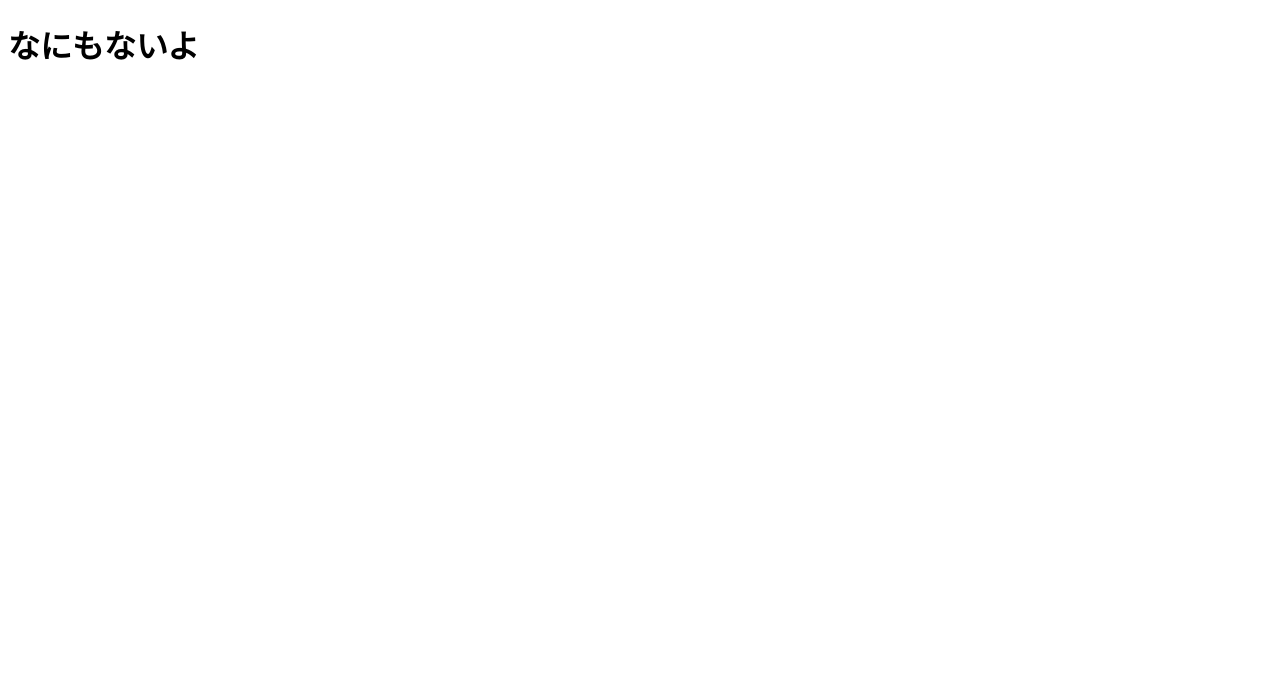
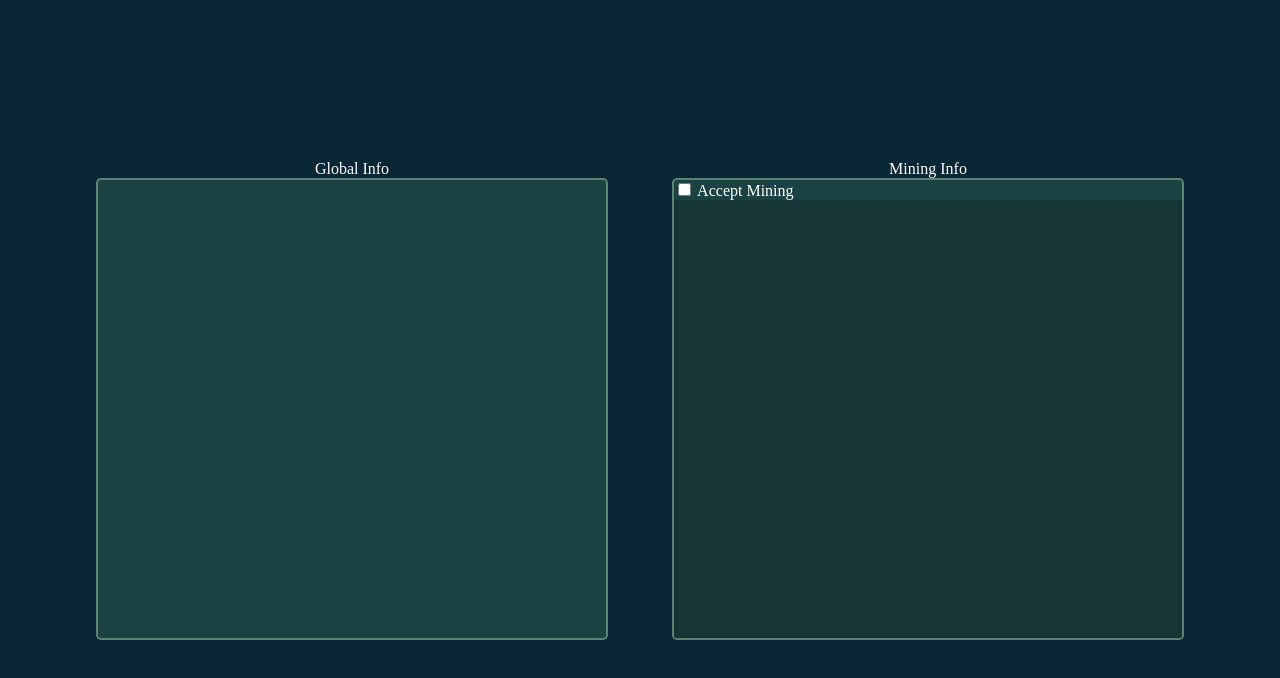
Before and after one commit to aatomu/void-mining, a website: page assets/index.html in a window 1280 px wide. Drawn offline with Linux system fonts and the light colour scheme.

Commit message:
🚧 見た目だけそれっぽく

```diff
--- a/assets/index.html
+++ b/assets/index.html
@@ -18,7 +18,19 @@
 </head>
 
 <body>
-	<h1>なにもないよ</h1>
+	<div class="box">
+		<span class="header">Global Info</span>
+		<div id="status" class="content status">
+		</div>
+	</div>
+	<div class="box">
+		<span class="header">Mining Info</span>
+		<div class="content">
+			<label><input type="checkbox" id="acceptMining"> Accept Mining</label>
+			<div id="mining" class="textarea mining">
+			</div>
+		</div>
+	</div>
 </body>
 
 <script src="/mining.js"></script>
--- a/assets/style.css
+++ b/assets/style.css
@@ -0,0 +1,53 @@
+body {
+	margin: 0;
+	width: 100vw;
+	height: 100vh;
+
+	display: flex;
+	flex-wrap: nowrap;
+	justify-content: center;
+	align-items: center;
+
+	background-color: #092635;
+	color: white;
+}
+
+.box {
+	margin: 2.5%;
+	height: 60%;
+	width: 40%;
+
+	display: flex;
+	flex-direction: column;
+	flex-wrap: nowrap;
+	justify-content: flex-start;
+	align-items: center;
+}
+
+.content {
+	box-sizing: border-box;
+	width: 100%;
+	height: 100%;
+
+	display: flex;
+	flex-direction: column;
+
+	border-radius: 5px;
+	border-color: #5C8374;
+	border-width: 2px;
+	border-style: solid;
+
+	background-color: #1B4242;
+}
+
+.textarea {
+	width: 100%;
+	height: 100%;
+
+	box-sizing: border-box;
+	/* overflow-y: scroll; */
+}
+
+.mining {
+	background-color: rgba(0,0,0,0.2);
+}
```
